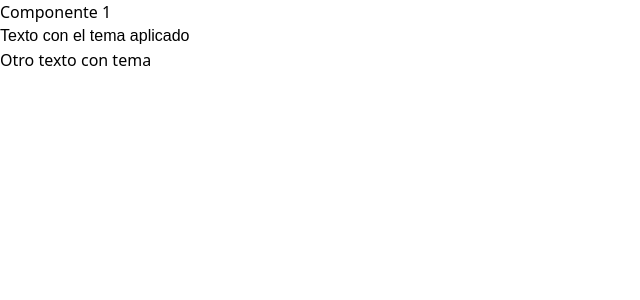
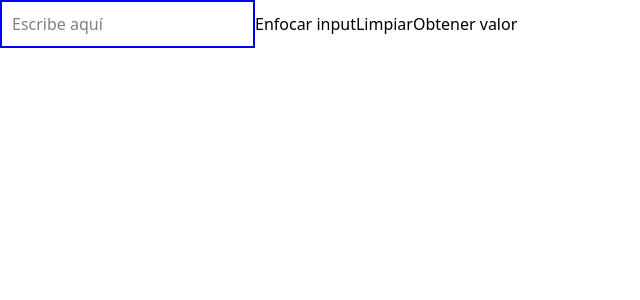
Before and after one commit to enguidev/0-teoria, a React (Vite) app: page / in a window 1280 px wide. Shown: the top 300 px of the page, without its empty margins (0-640 px from the left). Built offline with nearby package versions, Linux system fonts and the light colour scheme.

Commit message:
Forward Ref

```diff
--- a/src/App.jsx
+++ b/src/App.jsx
@@ -14,21 +14,47 @@
 // import { ListaConRender } from "./components/ListaConRender";
 // import { Contenedor } from "./components/Contenedor";
 // import { Contenedor } from "./components/Contenedor";
-import { Componente1 } from "./components/Componente1";
+// import { Componente1 } from "./components/Componente1";
 // ✅ Importamos el Context desde el archivo de contexts
-import { TemaContext } from "./contexts/TemaContext";
+// import { TemaContext } from "./contexts/TemaContext";
+import { useRef } from "react";
+import { InputPersonalizado } from "./components/InputPersonalizado";
 
 function App() {
-  const tema = {
-    color: "azul",
-    fuente: "Arial",
-    tamano: "16px",
+  // Creamos una ref que apuntará al input
+  const inputRef = useRef();
+
+  // Función que usa la ref para controlar el input
+  const enfocarInput = () => {
+    // .current accede al elemento DOM real
+    // .focus() es un método nativo del DOM
+    inputRef.current.focus();
+  };
+
+  const limpiarInput = () => {
+    // También podemos cambiar el valor
+    inputRef.current.value = "";
+  };
+
+  const obtenerValor = () => {
+    // O leer el valor directamente del DOM
+    alert(`Valor: ${inputRef.current.value}`);
   };
 
   return (
-    <TemaContext.Provider value={tema}>
-      <Componente1 />
-    </TemaContext.Provider>
+    <div>
+      {/* Pasamos la ref al componente personalizado */}
+      <InputPersonalizado
+        ref={inputRef} // Pasamos la ref
+        placeholder="Escribe aquí" // Props adicionales
+        type="text"
+      />
+
+      {/* Botones que controlan el input mediante la ref */}
+      <button onClick={enfocarInput}>Enfocar input</button>
+      <button onClick={limpiarInput}>Limpiar</button>
+      <button onClick={obtenerValor}>Obtener valor</button>
+    </div>
   );
 }
 
--- /dev/null
+++ b/src/components/InputPersonalizado.jsx
@@ -0,0 +1,18 @@
+import { forwardRef } from "react";
+
+// COMPONENTE HIJO: Necesita forwardRef para recibir una ref
+// forwardRef recibe dos parámetros: props y ref
+export const InputPersonalizado = forwardRef((props, ref) => {
+  // 'ref' se pasa al elemento DOM que queremos controlar
+  // {...props} pasa todas las props adicionales al input
+  return (
+    <input
+      ref={ref} // Conectamos la ref al input real
+      {...props} // Pasamos todas las props (placeholder, type, etc.)
+      style={{
+        padding: "10px",
+        border: "2px solid blue",
+      }}
+    />
+  );
+});
```
